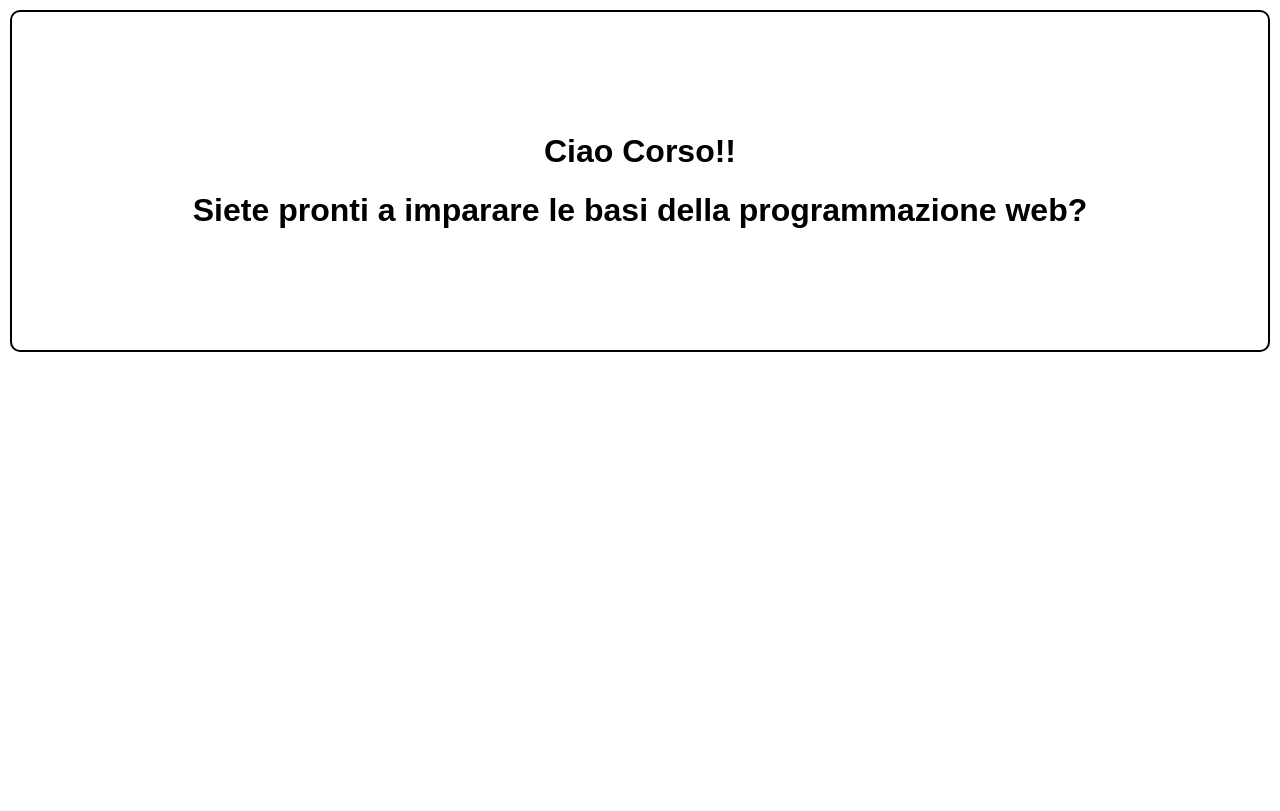
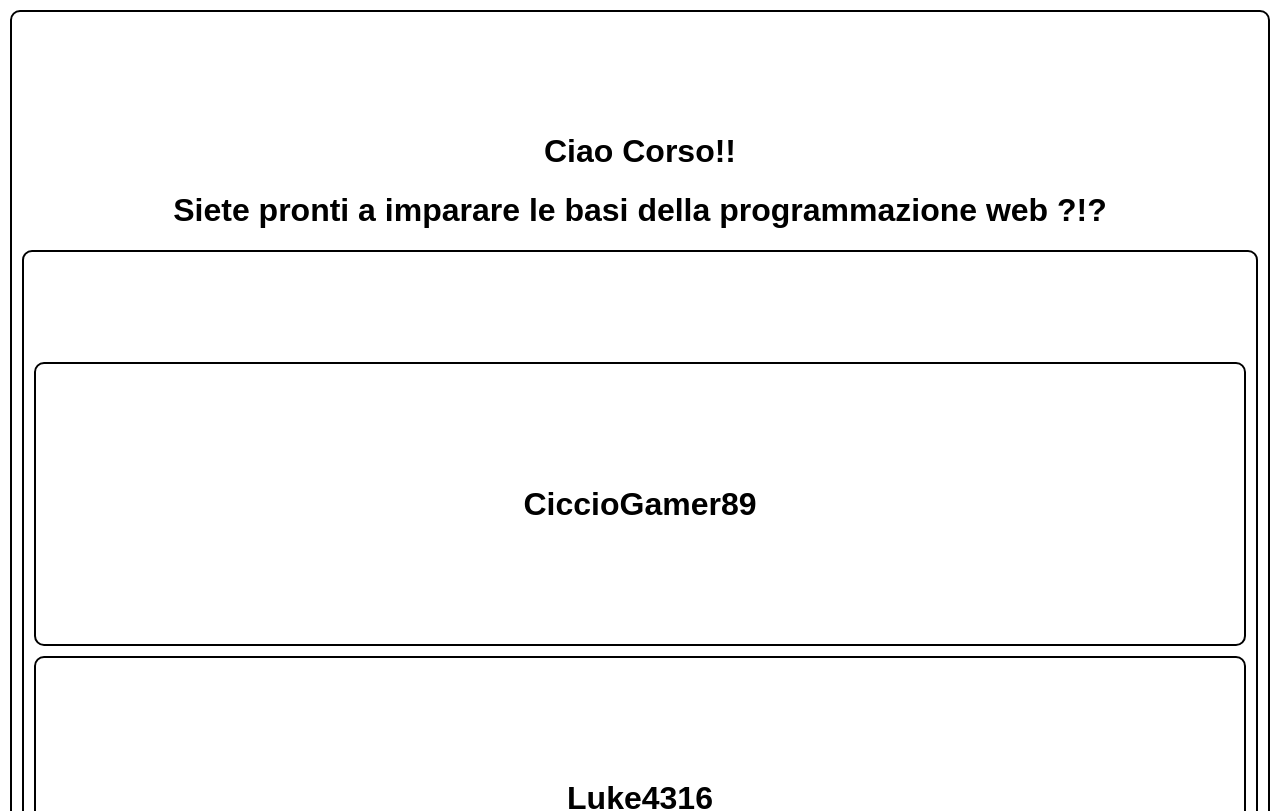
Before and after one commit to massi-fa/Todo, a React (Create React App) app: page / in a window 1280 px wide. Shown: the top 811 px of the page. Built offline with nearby package versions, Linux system fonts and the light colour scheme.

Commit message:
todo element inserito

```diff
--- a/package.json
+++ b/package.json
@@ -6,6 +6,7 @@
     "@testing-library/jest-dom": "^5.17.0",
     "@testing-library/react": "^13.4.0",
     "@testing-library/user-event": "^13.5.0",
+    "prop-types": "^15.8.1",
     "react": "^18.2.0",
     "react-dom": "^18.2.0",
     "react-scripts": "^2.1.3",
--- a/src/App.js
+++ b/src/App.js
@@ -1,5 +1,7 @@
 import React from 'react';
 import styled, { createGlobalStyle } from 'styled-components/macro';
+
+import Todo from './components/Todo';
 
 const GlobalStyle = createGlobalStyle`
   * {
@@ -19,6 +21,17 @@ const Container = styled.div`
   text-align: center;
   border: 2px solid;
   border-radius: 10px;
+  overflow: auto;
+`;
+
+const ContainerList = styled.div`
+  padding-top: 100px;
+  padding-bottom: 100px;
+  margin: 10px;
+  text-align: center;
+  border: 2px solid;
+  border-radius: 10px;
+  overflow: auto;
 `;
 
 const H1 = styled.h1`
@@ -33,7 +46,12 @@ const App = () => (
   <Container>
     <GlobalStyle />
     <H1>Ciao Corso!!</H1>
-    <H2>Siete pronti a imparare le basi della programmazione web?</H2>
+    <H2>Siete pronti a imparare le basi della programmazione web ?!?</H2>
+    <ContainerList>
+      <Todo value='CiccioGamer89' />
+      <Todo value='Luke4316' />
+      <Todo value='SurrealPower' />
+    </ContainerList>
   </Container>
 );
 
--- /dev/null
+++ b/src/components/Todo.js
@@ -0,0 +1,29 @@
+import React from 'react';
+import styled from 'styled-components/macro';
+import PropTypes from 'prop-types';
+
+
+const Container = styled.div`
+  padding-top: 100px;
+  padding-bottom: 100px;
+  margin: 10px;
+  text-align: center;
+  border: 2px solid;
+  border-radius: 10px;
+`;
+
+const H1 = styled.h1`
+  color: black;
+`;
+
+const Todo = ({ value }) => (
+  <Container>
+    <H1>{value}</H1>
+  </Container>
+);
+
+Todo.propTypes = {
+  value: PropTypes.string.isRequired,
+};
+
+export default Todo;
```
Also changed, not shown: 1 other file (tests, documents, lock files or other folders).
